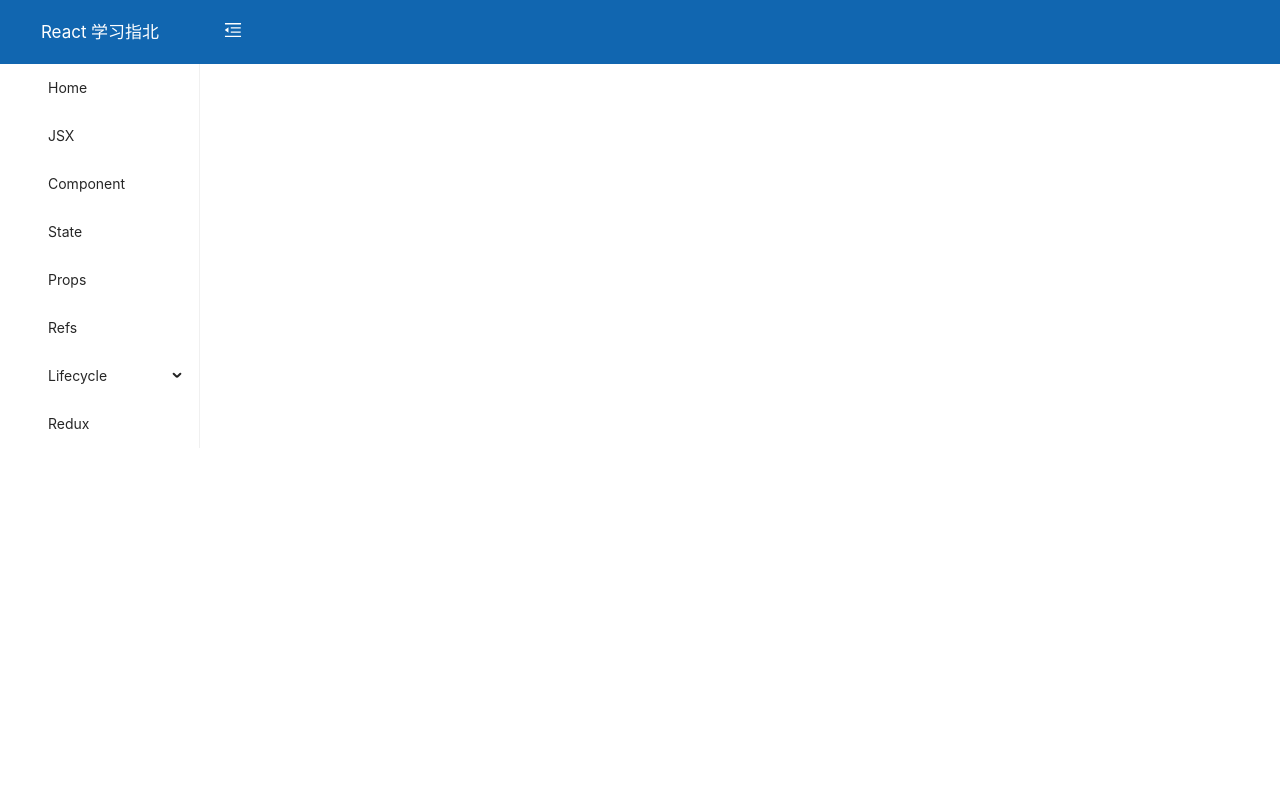
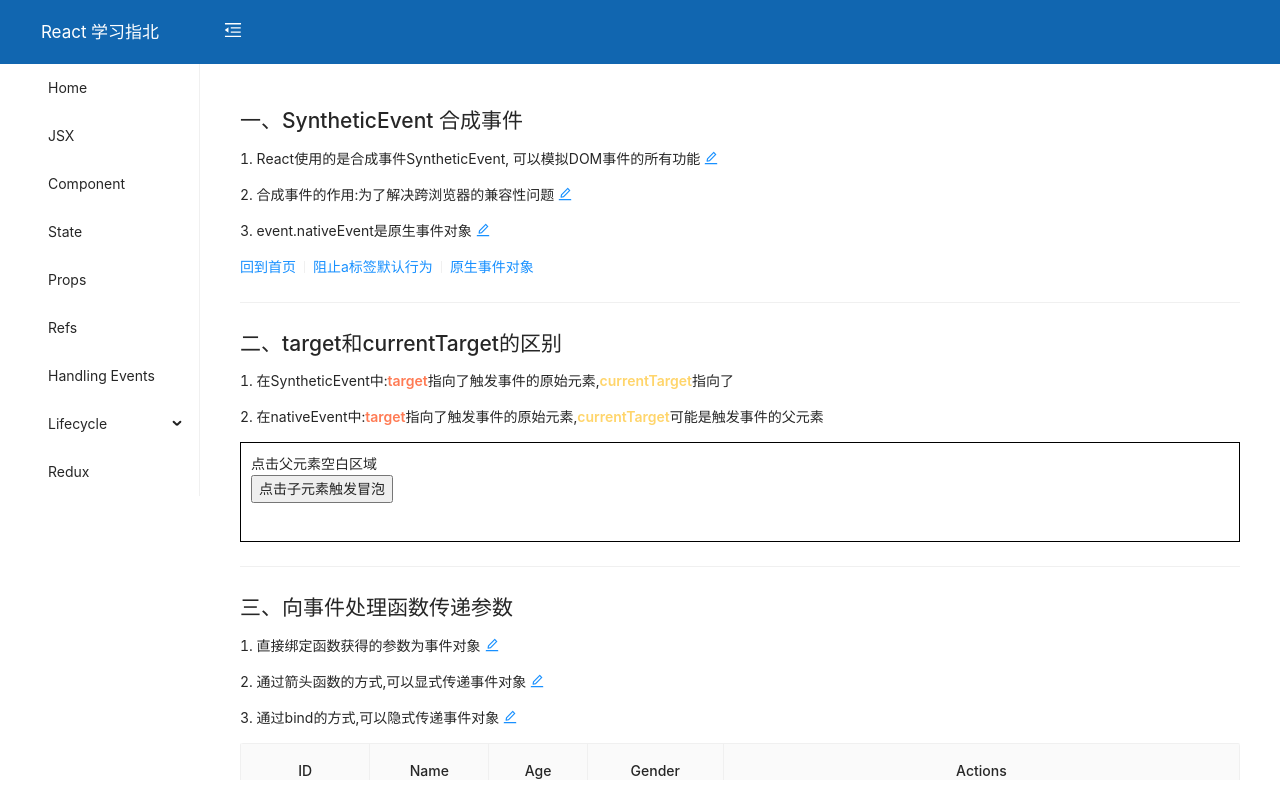
Before and after one commit to StevieTaylor/react-studying, a React (Create React App) app: page /handling-events in a window 1280 px wide. Built offline with nearby package versions, Linux system fonts and the light colour scheme.

Commit message:
[feat] 事件处理,合成事件

```diff
--- /dev/null
+++ b/src/pages/HandlingEvents/index.tsx
@@ -0,0 +1,210 @@
+/*
+ * @Author: Stevie
+ * @Date: 2021-05-09 18:07:56
+ * @LastEditTime: 2021-05-10 00:05:23
+ * @LastEditors: Stevie
+ * @Description: 事件处理
+ */
+import React, { BaseSyntheticEvent } from 'react'
+import { Button, Divider, message, Row, Space, Table, Typography } from 'antd'
+import { ColumnsType } from 'antd/lib/table'
+import { getType } from '../../utils/util.service'
+import './style.less'
+
+const { Paragraph } = Typography
+
+class HandlingEvents extends React.Component {
+  tooltip: string = '点击此处进行编辑'
+
+  // * BaseSyntheticEvent: 基础合成事件
+  preventDefault = (event: BaseSyntheticEvent): void => {
+    event.preventDefault()
+    console.log(event)
+  }
+
+  // * 获取原生事件对象
+  getNativeEvent = (event: BaseSyntheticEvent) => {
+    event.preventDefault()
+    console.log('nativeEvent :>> ', event.nativeEvent)
+    console.log(getType(event.nativeEvent))
+  }
+
+  renderSyntheticEvent() {
+    return (
+      <div>
+        <h2>一、SyntheticEvent 合成事件</h2>
+        <Paragraph editable={{ tooltip: this.tooltip }}>
+          1. React使用的是合成事件SyntheticEvent, 可以模拟DOM事件的所有功能
+        </Paragraph>
+        <Paragraph editable={{ tooltip: this.tooltip }}>
+          2. 合成事件的作用:为了解决跨浏览器的兼容性问题
+        </Paragraph>
+        <Paragraph editable={{ tooltip: this.tooltip }}>
+          3. event.nativeEvent是原生事件对象
+        </Paragraph>
+        <a href="http://192.168.1.5:3000/home">回到首页</a>
+        <Divider type="vertical"></Divider>
+        <a href="http://192.168.1.5:3000/home" onClick={this.preventDefault}>
+          阻止a标签默认行为
+        </a>
+        <Divider type="vertical"></Divider>
+        <a href="http://192.168.1.5:3000/home" onClick={this.getNativeEvent}>
+          原生事件对象
+        </a>
+      </div>
+    )
+  }
+
+  getParentTarget = (e) => {
+    console.log('---------------父元素---------------')
+    console.log('SyntheticEvent.target :>> ', e.target)
+    console.log('SyntheticEvent.currentTarget :>> ', e.currentTarget)
+    console.log('nativeEvent.target :>> ', e.nativeEvent.target)
+    console.log('nativeEvent.currentTarget :>> ', e.nativeEvent.currentTarget)
+  }
+
+  getChildTarget = (e) => {
+    console.log('---------------子元素---------------')
+    console.log('SyntheticEvent.target :>> ', e.target)
+    console.log('SyntheticEvent.currentTarget :>> ', e.currentTarget)
+    console.log('nativeEvent.target :>> ', e.nativeEvent.target)
+    console.log('nativeEvent.currentTarget :>> ', e.nativeEvent.currentTarget)
+  }
+
+  renderTargetAndCurrentTarget() {
+    return (
+      <div>
+        <h2>二、target和currentTarget的区别</h2>
+        <Paragraph>
+          1. 在SyntheticEvent中:
+          <span className="target">target</span>
+          指向了触发事件的原始元素,
+          <span className="currentTarget">currentTarget</span>
+          指向了
+        </Paragraph>
+        <Paragraph>
+          2. 在nativeEvent中:
+          <span className="target">target</span>
+          指向了触发事件的原始元素,
+          <span className="currentTarget">currentTarget</span>
+          可能是触发事件的父元素
+        </Paragraph>
+        <div onClick={this.getParentTarget} className="parentElement">
+          <span>点击父元素空白区域</span>
+          <Row>
+            <button onClick={this.getChildTarget}>点击子元素触发冒泡</button>
+          </Row>
+        </div>
+      </div>
+    )
+  }
+
+  /**
+   * @description: 直接绑定
+   * @param {BaseSyntheticEvent} event
+   * @return {*}
+   */
+  directBinding = (event: BaseSyntheticEvent): void => {
+    console.log('event :>> ', event)
+  }
+
+  /**
+   * @description: 显式传递
+   * @param {number} id
+   * @param {BaseSyntheticEvent} event
+   * @return {*}
+   */
+  explicitTransfer = (id: number, event: BaseSyntheticEvent): void => {
+    console.log('event :>> ', event)
+    message.info(`显式传递了id:${id}`)
+  }
+
+  /**
+   * @description: 隐式传递
+   * @param {number} id
+   * @param {BaseSyntheticEvent} event
+   * @return {*}
+   */
+  implicitTransfer = (id: number, event: BaseSyntheticEvent): void => {
+    console.log('event :>> ', event)
+    message.info(`隐式传递了id:${id}`)
+  }
+
+  renderActions = (value: any, record: any, index: number): React.ReactNode => {
+    return (
+      <Space>
+        <Button type="link" onClick={this.directBinding}>
+          直接绑定
+        </Button>
+        <Button
+          type="link"
+          onClick={(e: BaseSyntheticEvent) =>
+            this.explicitTransfer(record.id, e)
+          }
+        >
+          显式传递
+        </Button>
+        <Button
+          type="link"
+          onClick={this.implicitTransfer.bind(this, record.id)}
+        >
+          隐式传递
+        </Button>
+      </Space>
+    )
+  }
+
+  renderPassParameter() {
+    const columns: ColumnsType<any> = [
+      { align: 'center', title: 'ID', dataIndex: 'id', key: 'id' },
+      { align: 'center', title: 'Name', dataIndex: 'name', key: 'name' },
+      { align: 'center', title: 'Age', dataIndex: 'age', key: 'age' },
+      { align: 'center', title: 'Gender', dataIndex: 'gender', key: 'gender' },
+      {
+        align: 'center',
+        title: 'Actions',
+        key: 'actions',
+        render: (value, record, index) =>
+          this.renderActions(value, record, index),
+      },
+    ]
+    const dataSource = [
+      { key: 'jack', id: 10001, name: 'jack', age: 27, gender: '男' },
+      { key: 'lucy', id: 10002, name: 'lucy', age: 23, gender: '女' },
+    ]
+    return (
+      <div>
+        <h2>三、向事件处理函数传递参数</h2>
+        <Paragraph editable={{ tooltip: this.tooltip }}>
+          1. 直接绑定函数获得的参数为事件对象
+        </Paragraph>
+        <Paragraph editable={{ tooltip: this.tooltip }}>
+          2. 通过箭头函数的方式,可以显式传递事件对象
+        </Paragraph>
+        <Paragraph editable={{ tooltip: this.tooltip }}>
+          3. 通过bind的方式,可以隐式传递事件对象
+        </Paragraph>
+        <Table
+          bordered
+          columns={columns}
+          dataSource={dataSource}
+          rowKey={(item) => `${item.key}-${item.id}`}
+        />
+      </div>
+    )
+  }
+
+  render() {
+    return (
+      <div>
+        {this.renderSyntheticEvent()}
+        <Divider type="horizontal"></Divider>
+        {this.renderTargetAndCurrentTarget()}
+        <Divider type="horizontal"></Divider>
+        {this.renderPassParameter()}
+      </div>
+    )
+  }
+}
+
+export default HandlingEvents
--- /dev/null
+++ b/src/pages/HandlingEvents/style.less
@@ -0,0 +1,15 @@
+.parentElement {
+  height: 100px;
+  border: 1px solid black;
+  padding: 10px;
+}
+
+.target {
+  color: #ff7b54;
+  font-weight: 600;
+}
+
+.currentTarget {
+  color: #ffd56b;
+  font-weight: 600;
+}
--- a/src/router/config.ts
+++ b/src/router/config.ts
@@ -1,7 +1,7 @@
 /*
  * @Author: Stevie
  * @Date: 2021-03-27 14:49:21
- * @LastEditTime: 2021-05-09 17:07:46
+ * @LastEditTime: 2021-05-09 18:13:07
  * @LastEditors: Stevie
  * @Description:
  * @FilePath: /react-learning-demo/src/router/config.ts
@@ -16,6 +16,7 @@ import Refs from '../pages/Refs';
 import OldLifecycle from '@/pages/Lifecycle/OldLifecycle';
 import NewLifecycle from '@/pages/Lifecycle/NewLifecycle';
 import ReduxDemo from "@/pages/Redux";
+import HandlingEvents from "@/pages/HandlingEvents";
 
 export interface IRouterProps {
     path: string;
@@ -53,7 +54,7 @@ export const ROUTES: IRouterProps[] = [
         path: '/state',
         exact: true,
         component: State,
-        icon: 'zhinan',
+        icon: 'kuaijian',
         title: 'State'
     },
     {
@@ -69,6 +70,13 @@ export const ROUTES: IRouterProps[] = [
         component: Refs,
         icon: 'wode',
         title: 'Refs'
+    },
+    {
+        path: '/handling-events',
+        exact: true,
+        component: HandlingEvents,
+        icon: 'zhinan',
+        title: 'Handling Events'
     },
     {
         path: '/lifecycle',
@@ -94,7 +102,7 @@ export const ROUTES: IRouterProps[] = [
         path: '/redux-demo',
         exact: true,
         component: ReduxDemo,
-        icon: 'shijian',
+        icon: 'tupian',
         title: 'Redux'
     }
 ]
```
